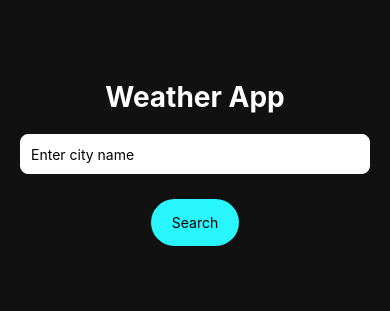
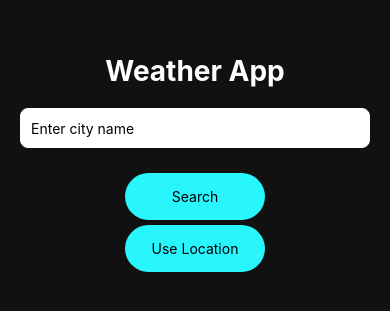
Before and after one commit to OlsJacob-FS/WeatherApp, a React Native app: screen / in a window 390 px wide. Shown: the part 259-570 px from the top of the page. Built offline with nearby package versions, Linux system fonts and the light colour scheme.

Commit message:
Added gps location service with minor styling of components

```diff
--- a/App.js
+++ b/App.js
@@ -5,28 +5,61 @@ import axios from 'axios';
 import * as Location from 'expo-location';
 import Constants from 'expo-constants';
 
-
-
 export default function App() {
 
   const [city, setCity] = useState('');
   const [weather, setWeather] = useState(null);
   const [isLoading, setIsLoading] = useState(false);
+  const [location, setLocation] = useState(null);
 
-  const fetchWeather = async () => {
+  const fetchWeather = async (coords = null) => {
+    const apiKey = Constants.expoConfig.extra.apiKey;
+    let url;
 
-    const apiKey = Constants.expoConfig.extra.apiKey;
-    if( !city){
-      Alert.alert('Error', 'City name is required');
+    //Check if long and lat are available
+    if(coords){
+      const {latitude, longitude} = coords;
+      url = `https://api.openweathermap.org/data/2.5/weather?lat=${latitude}&lon=${longitude}&appid=${apiKey}&units=imperial`;
+    } else if (city) {
+      url = `https://api.openweathermap.org/data/2.5/weather?q=${city}&appid=${apiKey}&units=imperial`;
+    } else {
+      Alert.alert('Error', "Please enter a city name or enable location services");
+      return;
     }
+
+    // if(!city){
+    //   Alert.alert('Error', 'City name is required');
+    //   return;
+    // }
+    //Set loading to true while fetching API data
     setIsLoading(true);
       try {
-        const response = await axios.get(`https://api.openweathermap.org/data/2.5/weather?q=${city}&appid=${apiKey}&units=imperial`);
+        const response = await axios.get(url);
         setWeather(response.data);
       } catch (error) {
         console.error("Error while featching weather data", error);
         Alert.alert("Error", "Could not fetch weather. Check the city name")
       } finally {
+        setIsLoading(false);
+      }
+    }
+
+    const getLocation = async () => {
+      setIsLoading(true);
+      try{
+        const { status } = await Location.requestForegroundPermissionsAsync()
+        if( status !== 'granted'){
+          Alert.alert("Permission Denied", 'Allow location access to fetch weather data.')
+          setIsLoading(false);
+          return;
+        }
+
+        const userLocation = await Location.getCurrentPositionAsync({});
+        setLocation(userLocation.coords);
+        fetchWeather(userLocation.coords);
+      } catch (error) {
+        console.error("Error while fetching location", error);
+        Alert.alert("Error", "Could not fetch location. Check location settings")
         setIsLoading(false);
       }
     }
@@ -42,6 +75,9 @@ export default function App() {
       />
       <TouchableOpacity style={styles.searchBtn} title="Search" onPress={fetchWeather}>
         <Text>Search</Text>
+      </TouchableOpacity>
+      <TouchableOpacity style={styles.searchBtn} title="Search" onPress={getLocation}>
+        <Text>Use Location</Text>
       </TouchableOpacity>
   {isLoading ? (
         <ActivityIndicator size="large" color="#28f5fc" style={styles.loader}/>
@@ -103,7 +139,7 @@ const styles = StyleSheet.create({
     justifyContent: 'center',
     alignItems: 'center',
     padding: 15,
-    width: "25%",
+    width: "40%",
     borderRadius: 25,
     marginTop: 5,
   },
```
Also changed, not shown: package.json (+8 -1 lines), 1 other file (tests, documents, lock files or other folders).
